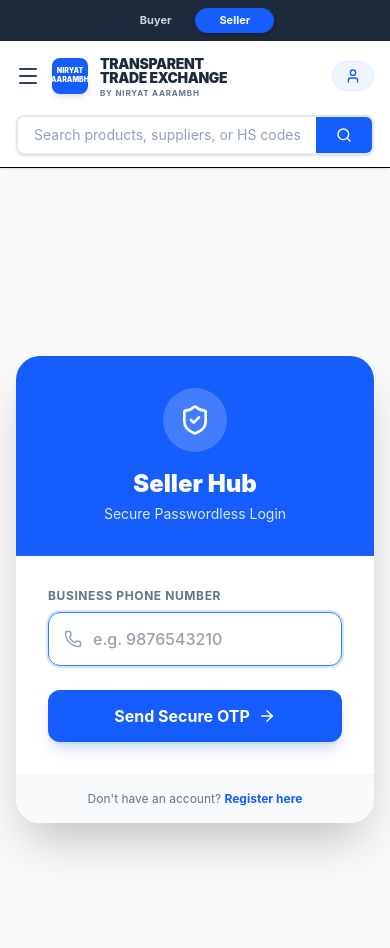
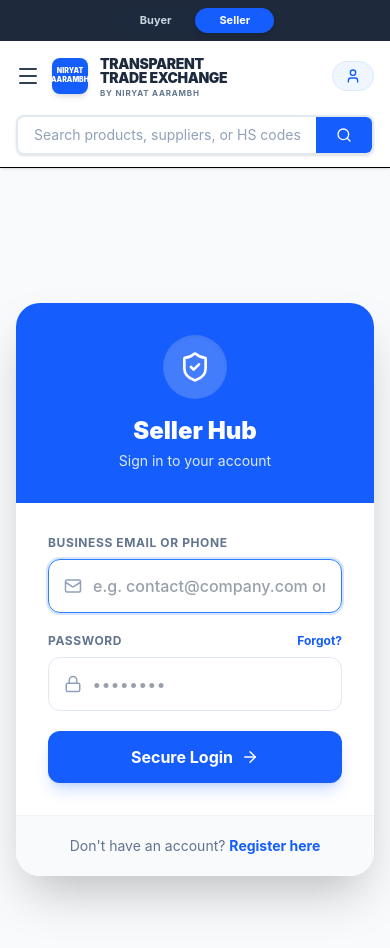
Before and after one commit to Ashishmehra45/Niryat_Aarambh, a React (Vite) app: page /seller/login in a window 390 px wide. Shown: the top 948 px of the page. Built offline with nearby package versions, Linux system fonts and the light colour scheme.

Commit message:
register

```diff
--- a/src/Seller/SellerLogin.jsx
+++ b/src/Seller/SellerLogin.jsx
@@ -1,76 +1,57 @@
 import React, { useState } from "react";
-import { Phone, Lock, ArrowRight, ArrowLeft, ShieldCheck } from "lucide-react";
+import { Mail, Lock, ArrowRight, ShieldCheck } from "lucide-react";
 import toast, { Toaster } from "react-hot-toast";
-import { useNavigate } from "react-router-dom"; // Redirect karne ke liye
-import api from "../utils/axiosConfig"; // Tera axios instance
+import { useNavigate, Link } from "react-router-dom";
+import api from "../utils/axiosConfig";
 
 const SellerLogin = () => {
-  const [step, setStep] = useState(1);
-  const [phone, setPhone] = useState("");
-  const [otp, setOtp] = useState("");
+  const [email, setEmail] = useState("");
+  const [password, setPassword] = useState("");
   const [loading, setLoading] = useState(false);
 
   const navigate = useNavigate();
 
- // STEP 1: ACTUAL Handle Send OTP
-  const handleSendOTP = async (e) => {
+  // ACTUAL Handle Login (Email/Phone + Password)
+  const handleLogin = async (e) => {
     e.preventDefault();
-    if (!phone || phone.length < 10) {
-      toast.error("Please enter a valid 10-digit phone number!");
+
+    if (!email || !password) {
+      toast.error("Please enter both Email/Phone and Password!");
       return;
     }
 
     setLoading(true);
-    const toastId = toast.loading("Sending OTP...");
+    const toastId = toast.loading("Logging securely...");
 
     try {
-      // ✅ ACTUAL BACKEND CALL FOR LOGIN OTP
-      const res = await api.post("/sellers/login-send-otp", { businessPhone: phone });
-
-      toast.success(res.data.message, { id: toastId });
-      setStep(2); // Go to step 2
-    } catch (error) {
-      console.error(error);
-      toast.error(error.response?.data?.error || "Failed to send OTP", { id: toastId });
-    } finally {
-      setLoading(false);
-    }
-  };
-
-  // STEP 2: ACTUAL Handle Verification & Login
-  const handleVerifyLogin = async (e) => {
-    e.preventDefault();
-    if (!otp || otp.length < 4) {
-      toast.error("Please enter a valid OTP!");
-      return;
-    }
-
-    setLoading(true);
-    const toastId = toast.loading("Verifying and Logging in...");
-
-    try {
-      // ✅ ACTUAL BACKEND CALL TO VERIFY OTP
+      // ✅ ACTUAL BACKEND CALL FOR LOGIN
       const res = await api.post("/sellers/login", {
-        businessPhone: phone,
-        otp: otp
+        email: email,
+        password: password
       });
 
-      toast.success(res.data.message, { id: toastId });
+      toast.success(res.data.message || "Logged in successfully!", { id: toastId });
 
-      // 🔥 SABSE ZAROORI UPDATE: Token aur ID dono ko localStorage mein save karo
+      // 🔥 SABSE ZAROORI: Token aur Details localStorage mein save karo
+      // (Dono keys save kar di hain taaki interceptor aur protected routes perfect chalein)
       localStorage.setItem("sellerToken", res.data.token);
+      localStorage.setItem("token", res.data.token);
       localStorage.setItem("sellerId", res.data.seller._id);
+
+      // User ka naam bhi save kar lo taaki Header mein Avatar sahi dikhe
+      localStorage.setItem("userName", res.data.seller.businessName || res.data.seller.ownerName || "Seller");
 
       // ✅ Redirect to Dashboard
       navigate("/seller/dashboard");
 
     } catch (error) {
       console.error(error);
-      toast.error(error.response?.data?.error || "Invalid OTP or Login Failed", { id: toastId });
+      toast.error(error.response?.data?.error || "Invalid Credentials", { id: toastId });
     } finally {
       setLoading(false);
     }
   };
+
   return (
     <div className="min-h-screen bg-slate-50 flex items-center justify-center p-4 font-sans">
       <Toaster position="top-right" />
@@ -79,101 +60,76 @@
 
         {/* Header Section */}
         <div className="bg-blue-600 p-8 text-center text-white relative">
-          <div className="w-16 h-16 bg-white/20 rounded-full flex items-center justify-center mx-auto mb-4 backdrop-blur-md">
+          <div className="w-16 h-16 bg-white/20 rounded-full flex items-center justify-center mx-auto mb-4 backdrop-blur-md shadow-inner">
             <ShieldCheck size={32} className="text-white" />
           </div>
           <h2 className="text-2xl font-black mb-1">Seller Hub</h2>
-          <p className="text-blue-100 text-sm">Secure Passwordless Login</p>
+          <p className="text-blue-100 text-sm">Sign in to your account</p>
         </div>
 
         {/* Form Section */}
         <div className="p-8">
+          <form onSubmit={handleLogin} className="space-y-5 animate-in slide-in-from-bottom-4">
 
-          {/* STEP 1: PHONE NUMBER INPUT */}
-          {step === 1 && (
-            <form onSubmit={handleSendOTP} className="space-y-6 animate-in slide-in-from-left-4">
+            {/* Email or Phone Input */}
             <div>
               <label className="text-xs font-bold text-slate-500 uppercase tracking-wider block mb-2">
-                  Business Phone Number
+                Business Email or Phone
               </label>
               <div className="relative">
                 <div className="absolute inset-y-0 left-0 pl-4 flex items-center pointer-events-none">
-                    <Phone size={18} className="text-slate-400" />
+                  <Mail size={18} className="text-slate-400" />
                 </div>
                 <input
-                    type="tel"
-                    value={phone}
-                    onChange={(e) => setPhone(e.target.value)}
-                    placeholder="e.g. 9876543210"
+                  type="text"
+                  value={email}
+                  onChange={(e) => setEmail(e.target.value)}
+                  placeholder="e.g. contact@company.com or 9876543210"
                   className="w-full pl-11 pr-4 py-3.5 rounded-xl border border-slate-200 focus:border-blue-500 focus:ring-2 focus:ring-blue-500/20 outline-none transition-all text-slate-700 font-medium"
                   autoFocus
                 />
               </div>
             </div>
 
-              <button
-                type="submit"
-                disabled={loading}
-                className="w-full bg-blue-600 hover:bg-blue-700 text-white font-bold py-3.5 rounded-xl flex items-center justify-center gap-2 transition-all shadow-lg shadow-blue-600/20"
-              >
-                {loading ? "Sending..." : "Send Secure OTP"}
-                {!loading && <ArrowRight size={18} />}
-              </button>
-            </form>
-          )}
-
-          {/* STEP 2: OTP INPUT */}
-          {step === 2 && (
-            <form onSubmit={handleVerifyLogin} className="space-y-6 animate-in slide-in-from-right-4">
+            {/* Password Input */}
             <div>
-                <label className="text-xs font-bold text-slate-500 uppercase tracking-wider block mb-2">
-                  Enter 4-Digit OTP
+              <label className="text-xs font-bold text-slate-500 uppercase tracking-wider block mb-2 flex justify-between">
+                Password
+                <span className="text-blue-600 hover:underline cursor-pointer normal-case tracking-normal">Forgot?</span>
               </label>
               <div className="relative">
                 <div className="absolute inset-y-0 left-0 pl-4 flex items-center pointer-events-none">
                   <Lock size={18} className="text-slate-400" />
                 </div>
                 <input
-                    type="text"
-                    maxLength="4"
-                    value={otp}
-                    onChange={(e) => setOtp(e.target.value)}
-                    placeholder="• • • •"
-                    className="w-full pl-11 pr-4 py-3.5 rounded-xl border border-slate-200 focus:border-blue-500 focus:ring-2 focus:ring-blue-500/20 outline-none transition-all text-slate-700 font-bold tracking-widest text-lg"
-                    autoFocus
+                  type="password"
+                  value={password}
+                  onChange={(e) => setPassword(e.target.value)}
+                  placeholder="••••••••"
+                  className="w-full pl-11 pr-4 py-3.5 rounded-xl border border-slate-200 focus:border-blue-500 focus:ring-2 focus:ring-blue-500/20 outline-none transition-all text-slate-700 font-bold tracking-widest"
                 />
               </div>
-                <p className="text-xs text-slate-500 mt-2 flex items-center gap-1">
-                  Sent to <strong className="text-slate-700">{phone}</strong>
-                </p>
             </div>
 
-              <div className="flex flex-col gap-3">
+            {/* Submit Button */}
             <button
               type="submit"
               disabled={loading}
-                  className="w-full bg-blue-600 hover:bg-blue-700 text-white font-bold py-3.5 rounded-xl flex items-center justify-center gap-2 transition-all shadow-lg shadow-blue-600/20"
+              className="w-full mt-2 bg-blue-600 hover:bg-blue-700 text-white font-bold py-3.5 rounded-xl flex items-center justify-center gap-2 transition-all shadow-lg shadow-blue-600/20 disabled:opacity-70 disabled:cursor-not-allowed"
             >
-                  {loading ? "Verifying..." : "Verify & Login"}
+              {loading ? "Verifying..." : "Secure Login"}
+              {!loading && <ArrowRight size={18} />}
             </button>
-
-                <button
-                  type="button"
-                  onClick={() => setStep(1)}
-                  className="w-full bg-slate-50 hover:bg-slate-100 text-slate-600 font-bold py-3 rounded-xl flex items-center justify-center gap-2 transition-all text-sm"
-                >
-                  <ArrowLeft size={16} /> Change Phone Number
-                </button>
-              </div>
           </form>
-          )}
-
         </div>
 
         {/* Footer */}
-        <div className="bg-slate-50 px-8 py-4 border-t border-slate-100 text-center">
-          <p className="text-xs text-slate-500">
-            Don't have an account? <a href="/seller/register" className="text-blue-600 font-bold hover:underline">Register here</a>
+        <div className="bg-slate-50 px-8 py-5 border-t border-slate-100 text-center">
+          <p className="text-sm text-slate-500">
+            Don't have an account?{" "}
+            <Link to="/seller/register" className="text-blue-600 font-bold hover:underline transition-colors">
+              Register here
+            </Link>
           </p>
         </div>
 
--- a/src/Seller/SellerRegister.jsx
+++ b/src/Seller/SellerRegister.jsx
@@ -34,17 +34,15 @@
   const navigate = useNavigate();
 
   const [step, setStep] = useState(1);
-  const [otp, setOtp] = useState("");
-  const [otpSent, setOtpSent] = useState(false);
-  const [otpVerified, setOtpVerified] = useState(false);
   const [loading, setLoading] = useState(false);
 
-  // Form State
+  // 🔥 OTP wale states hata diye hain aur form data update kar diya hai
   const [formData, setFormData] = useState({
+    businessPhone: "",
+    businessEmail: "",
+    password: "", // Naya Password Field
     businessName: "",
     ownerName: "",
-    businessEmail: "",
-    businessPhone: "",
     country: "",
     state: "",
     city: "",
@@ -67,46 +65,24 @@
     setFormData((prev) => ({ ...prev, [name]: files[0] }));
   };
 
-  // ================= API CALLS =================
-
-  const handleSendOTP = async () => {
-    if (!formData.businessPhone || formData.businessPhone.length < 10) {
-      return toast.error("Please enter a valid phone number");
+  // Basic Validation Next Step pe jaane ke liye
+  const handleNextStep = () => {
+    if (step === 1) {
+      if (!formData.businessPhone || !formData.businessEmail || !formData.password) {
+        return toast.error("Please fill all required account details.");
       }
-    setLoading(true);
-    try {
-      const response = await api.post("/sellers/send-otp", {
-        businessPhone: formData.businessPhone
-      });
-      setOtpSent(true);
-      toast.success(response.data.message || "OTP sent to your number!");
-    } catch (error) {
-      toast.error(error.response?.data?.error || "Failed to send OTP");
-    } finally {
-      setLoading(false);
+      if (formData.password.length < 6) {
+        return toast.error("Password must be at least 6 characters.");
       }
+    } else if (step === 2) {
+      if (!formData.businessName || !formData.ownerName || !formData.country || !formData.state || !formData.city || !formData.address) {
+        return toast.error("Please fill all required business details.");
+      }
+    }
+    setStep(step + 1);
   };
 
-  const handleVerifyOTP = async () => {
-    if (!otp) {
-      return toast.error("Please enter OTP.");
-    }
-    setLoading(true);
-    try {
-      const response = await api.post("/sellers/verify-otp", {
-        businessPhone: formData.businessPhone,
-        otp: otp
-      });
-      setOtpVerified(true);
-      toast.success(response.data.message || "Phone Verified Successfully!");
-      setStep(2);
-    } catch (error) {
-      toast.error(error.response?.data?.error || "Invalid OTP. Please try again.");
-    } finally {
-      setLoading(false);
-    }
-  };
-
+  // ================= API CALL (FINAL SUBMIT) =================
   const handleSubmit = async (e) => {
     e.preventDefault();
     setLoading(true);
@@ -131,9 +107,14 @@
         headers: { "Content-Type": "multipart/form-data" }
       });
 
+      // 🔥 AUTO-LOGIN LOGIC: Registration ke turant baad token aur data save karo
+      localStorage.setItem("sellerToken", response.data.token);
+      localStorage.setItem("sellerId", response.data.seller._id);
+      localStorage.setItem("userName", response.data.seller.businessName);
+
       toast.success("Registration Successful!");
 
-      // 🔥 Pura logic yahan hai: Form submit hote hi naye page pe bhej do
+      // Submit hote hi choose-plan pe bhej do
       setTimeout(() => {
         navigate("/seller/choose-plan", { state: { sellerId: response.data.seller?._id } });
       }, 1000);
@@ -159,11 +140,11 @@
           </p>
         </div>
 
-        {/* Progress Bar (Sirf 3 Steps) */}
+        {/* Progress Bar (3 Steps) */}
         <div className="flex items-center justify-center mb-8 max-w-2xl mx-auto">
           <div className={`flex flex-col items-center ${step >= 1 ? "text-blue-600" : "text-slate-400"}`}>
             <div className={`w-8 h-8 rounded-full flex items-center justify-center font-bold mb-2 ${step >= 1 ? "bg-blue-600 text-white" : "bg-slate-200"}`}>1</div>
-            <span className="text-xs font-bold uppercase tracking-wider">Verification</span>
+            <span className="text-xs font-bold uppercase tracking-wider">Account</span>
           </div>
           <div className={`flex-1 h-1 mx-4 rounded-full ${step >= 2 ? "bg-blue-600" : "bg-slate-200"}`}></div>
           <div className={`flex flex-col items-center ${step >= 2 ? "text-blue-600" : "text-slate-400"}`}>
@@ -179,52 +160,67 @@
 
         <form onSubmit={step === 3 ? handleSubmit : (e) => e.preventDefault()} className="bg-white rounded-2xl shadow-xl overflow-hidden min-h-[400px]">
 
+          {/* STEP 1: ACCOUNT SETUP */}
           {step === 1 && (
-            <div className="p-8 md:p-12 max-w-xl mx-auto flex flex-col justify-center h-full">
+            <div className="p-8 md:p-12 max-w-xl mx-auto flex flex-col justify-center h-full animate-in fade-in zoom-in-95 duration-300">
               <div className="text-center mb-8">
                 <div className="w-16 h-16 bg-blue-100 text-blue-600 rounded-full flex items-center justify-center mx-auto mb-4">
-                  <Lock size={32} />
+                  <User size={32} />
                 </div>
-                <h2 className="text-2xl font-bold text-slate-800">Verify your Number</h2>
-                <p className="text-sm text-slate-500 mt-2">We need to verify your phone number before creating your seller account.</p>
+                <h2 className="text-2xl font-bold text-slate-800">Account Setup</h2>
+                <p className="text-sm text-slate-500 mt-2">Set up your login credentials for Seller Central.</p>
               </div>
 
+              <div className="space-y-5">
                 <InputField
-                label="Phone Number"
+                  label="Business Email"
+                  icon={Mail}
+                  type="email"
+                  name="businessEmail"
+                  placeholder="contact@company.com"
+                  value={formData.businessEmail}
+                  onChange={handleChange}
+                  required
+                />
+                <InputField
+                  label="Business Phone Number"
                   icon={Phone}
                   type="tel"
                   name="businessPhone"
                   placeholder="Enter without +91 (e.g. 9876543210)"
                   value={formData.businessPhone}
                   onChange={handleChange}
-                disabled={otpSent && !otpVerified}
+                  required
                 />
+                <InputField
+                  label="Password"
+                  icon={Lock}
+                  type="password"
+                  name="password"
+                  placeholder="Create a strong password"
+                  value={formData.password}
+                  onChange={handleChange}
+                  required
+                />
+              </div>
 
-              {!otpSent ? (
-                <button type="button" onClick={handleSendOTP} disabled={loading || !formData.businessPhone} className="w-full mt-6 bg-slate-800 hover:bg-slate-900 text-white py-3 rounded-lg font-bold transition-all">
-                  {loading ? "Sending..." : "Send OTP"}
+              <button
+                type="button"
+                onClick={handleNextStep}
+                className="w-full mt-8 bg-blue-600 hover:bg-blue-700 text-white py-3.5 rounded-xl font-bold transition-all shadow-md shadow-blue-600/20"
+              >
+                Save & Continue
               </button>
-              ) : (
-                <div className="mt-6 animate-in fade-in slide-in-from-bottom-4 duration-300">
-                  <InputField
-                    label="Enter OTP"
-                    icon={CheckCircle2}
-                    name="otp"
-                    placeholder="Enter OTP"
-                    value={otp}
-                    onChange={(e) => setOtp(e.target.value)}
-                  />
-                  <button type="button" onClick={handleVerifyOTP} disabled={loading || otp.length < 4} className="w-full mt-6 bg-blue-600 hover:bg-blue-700 text-white py-3 rounded-lg font-bold transition-all">
-                    {loading ? "Verifying..." : "Verify & Continue"}
-                  </button>
-                  <p className="text-center text-xs font-medium text-slate-500 mt-4 cursor-pointer hover:text-blue-600" onClick={() => setOtpSent(false)}>Change Phone Number</p>
-                </div>
-              )}
+
+              <p className="text-center text-sm font-medium text-slate-500 mt-6">
+                Already have an account? <a href="/seller/login" className="text-blue-600 hover:underline">Login here</a>
+              </p>
             </div>
           )}
 
+          {/* STEP 2: BUSINESS DETAILS */}
           {step === 2 && (
-             <div className="animate-in fade-in zoom-in-95 duration-300">
+             <div className="animate-in fade-in slide-in-from-right-4 duration-300">
               <div className="p-8 border-b border-slate-100">
                 <h2 className="text-lg font-bold text-slate-800 flex items-center gap-2 mb-6">
                   <Briefcase className="text-blue-600" size={20} /> Business Details
@@ -232,8 +228,6 @@
                 <div className="grid grid-cols-1 md:grid-cols-2 gap-6">
                   <InputField label="Business Name" icon={Building2} name="businessName" placeholder="Enter registered company name" value={formData.businessName} onChange={handleChange} required />
                   <InputField label="Owner/Contact Name" icon={User} name="ownerName" placeholder="Enter your full name" value={formData.ownerName} onChange={handleChange} required />
-                  <InputField label="Business Email" icon={Mail} type="email" name="businessEmail" placeholder="contact@company.com" value={formData.businessEmail} onChange={handleChange} required />
-                  <InputField label="Phone Number" icon={CheckCircle2} type="tel" name="businessPhone" value={formData.businessPhone} onChange={handleChange} disabled={true} />
                 </div>
               </div>
               <div className="p-8 border-b border-slate-100 bg-slate-50/50">
@@ -252,8 +246,9 @@
             </div>
           )}
 
+          {/* STEP 3: LEGAL & DOCUMENTS */}
           {step === 3 && (
-            <div className="animate-in fade-in zoom-in-95 duration-300">
+            <div className="animate-in fade-in slide-in-from-right-4 duration-300">
               <div className="p-8 border-b border-slate-100">
                 <h2 className="text-lg font-bold text-slate-800 flex items-center gap-2 mb-6">
                   <ShieldCheck className="text-blue-600" size={20} /> Legal & Identity
@@ -265,7 +260,7 @@
                 </div>
                 <div className="flex flex-col gap-1.5">
                   <label className="text-sm font-semibold text-slate-700">Company Description</label>
-                  <textarea name="companyDescription" value={formData.companyDescription} onChange={handleChange} placeholder="Tell buyers about your manufacturing capacity..." rows="4" className="w-full p-4 bg-slate-50 border border-slate-200 rounded-lg text-sm outline-none transition-all resize-none"></textarea>
+                  <textarea name="companyDescription" value={formData.companyDescription} onChange={handleChange} placeholder="Tell buyers about your manufacturing capacity..." rows="4" className="w-full p-4 bg-slate-50 border border-slate-200 rounded-lg text-sm outline-none focus:bg-white focus:border-blue-500 focus:ring-2 focus:ring-blue-100 transition-all resize-none"></textarea>
                 </div>
               </div>
 
@@ -274,23 +269,24 @@
                   <UploadCloud className="text-blue-600" size={20} /> Brand Media
                 </h2>
                 <div className="grid grid-cols-1 md:grid-cols-2 gap-6">
-                  <div className="border-2 border-dashed border-slate-300 rounded-xl p-6 text-center cursor-pointer relative">
+                  <div className="border-2 border-dashed border-slate-300 hover:border-blue-400 hover:bg-blue-50 transition-all rounded-xl p-6 text-center cursor-pointer relative">
                     <input type="file" name="profileImage" onChange={handleFileChange} className="absolute inset-0 w-full h-full opacity-0 cursor-pointer" accept="image/*" />
                     <div className="w-12 h-12 bg-blue-100 text-blue-600 rounded-full flex items-center justify-center mx-auto mb-3"><User size={24} /></div>
                     <p className="text-sm font-semibold text-slate-700">Upload Company Logo</p>
-                    <p className="text-xs text-slate-500 mt-1">{formData.profileImage ? formData.profileImage.name : ""}</p>
+                    <p className="text-xs text-slate-500 mt-1">{formData.profileImage ? formData.profileImage.name : "PNG, JPG up to 2MB"}</p>
                   </div>
-                  <div className="border-2 border-dashed border-slate-300 rounded-xl p-6 text-center cursor-pointer relative">
+                  <div className="border-2 border-dashed border-slate-300 hover:border-blue-400 hover:bg-blue-50 transition-all rounded-xl p-6 text-center cursor-pointer relative">
                     <input type="file" name="coverImage" onChange={handleFileChange} className="absolute inset-0 w-full h-full opacity-0 cursor-pointer" accept="image/*" />
                     <div className="w-12 h-12 bg-blue-100 text-blue-600 rounded-full flex items-center justify-center mx-auto mb-3"><UploadCloud size={24} /></div>
                     <p className="text-sm font-semibold text-slate-700">Upload Cover Banner</p>
-                    <p className="text-xs text-slate-500 mt-1">{formData.coverImage ? formData.coverImage.name : ""}</p>
+                    <p className="text-xs text-slate-500 mt-1">{formData.coverImage ? formData.coverImage.name : "High-res wide image"}</p>
                   </div>
                 </div>
               </div>
             </div>
           )}
 
+          {/* NAVIGATION BUTTONS FOR STEP 2 & 3 */}
           {step > 1 && (
             <div className="p-6 border-t border-slate-200 bg-white flex justify-between items-center">
               <button
@@ -304,8 +300,8 @@
               {step === 2 ? (
                 <button
                   type="button"
-                  onClick={() => setStep(3)}
-                  className="bg-slate-800 hover:bg-slate-900 text-white px-8 py-3 rounded-lg font-bold flex items-center gap-2 transition-all"
+                  onClick={handleNextStep}
+                  className="bg-slate-800 hover:bg-slate-900 text-white px-8 py-3 rounded-xl font-bold flex items-center gap-2 transition-all shadow-md"
                 >
                   Continue <ArrowRight size={18} />
                 </button>
@@ -313,7 +309,7 @@
                 <button
                   type="submit"
                   disabled={loading}
-                  className="bg-blue-600 hover:bg-blue-700 text-white px-8 py-3 rounded-lg font-bold flex items-center gap-2 transition-all disabled:opacity-70 disabled:cursor-not-allowed shadow-md shadow-blue-600/20"
+                  className="bg-blue-600 hover:bg-blue-700 text-white px-8 py-3 rounded-xl font-bold flex items-center gap-2 transition-all disabled:opacity-70 disabled:cursor-not-allowed shadow-md shadow-blue-600/20"
                 >
                   {loading ? "Submitting..." : "Complete Registration"} <CheckCircle2 size={18} />
                 </button>
```
Lines whose indentation alone changed are shown as unchanged.
